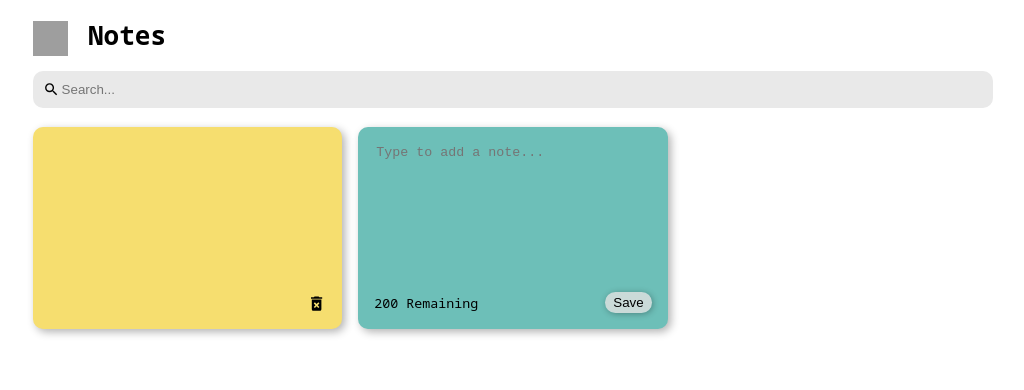
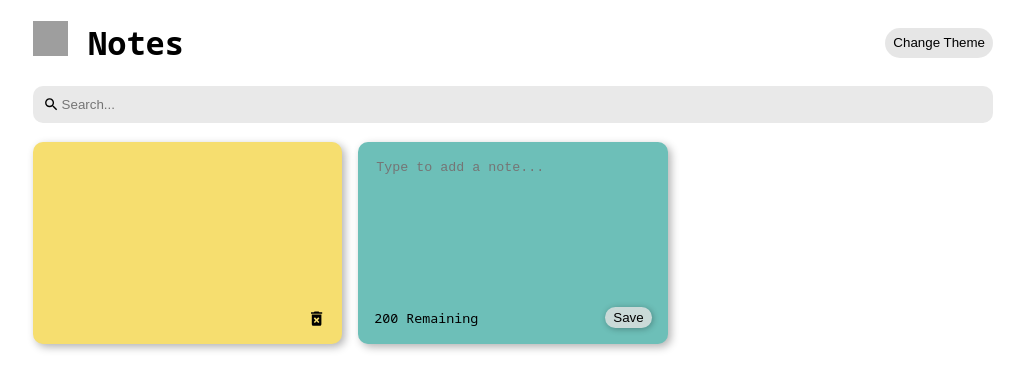
Before and after one commit to KOChz/notes, a React (Create React App) app: page / in a window 1280 px wide. Shown: the top 390 px of the page, without its empty margins (127-1151 px from the left). Built offline with nearby package versions, Linux system fonts and the light colour scheme; grey boxes are pictures that could not be loaded.

Commit message:
added theme tongle

```diff
--- a/package.json
+++ b/package.json
@@ -13,6 +13,7 @@
     "react-icons": "^4.3.1",
     "react-native": "^0.66.1",
     "react-scripts": "4.0.3",
+    "styled-components": "^5.3.3",
     "web-vitals": "^1.0.1"
   },
   "scripts": {
--- a/src/App.js
+++ b/src/App.js
@@ -15,8 +15,6 @@ const App = () => {
   ])
 
   const [searchText, setSearchText] = useState('')
-
-  const [darkMode, setDarkMode] = useState(false)
 
   useEffect(() => {
     const savedNotes = JSON.parse(localStorage.getItem('react-notes-app-data'))
@@ -48,9 +46,8 @@ const App = () => {
   }
 
   return (
-    <div className={`${darkMode && 'dark-mode'}`}>
     <div className="container">
-        <Header handleNightMode={setDarkMode} />
+      <Header />
       <Search handleSearchNote={setSearchText} />
       <NoteList
         notes={notes.filter((note) =>
@@ -60,7 +57,6 @@ const App = () => {
         handleDeleteNote={deleteNote}
       />
     </div>
-    </div>
   )
 }
 
--- a/src/header/header.component.jsx
+++ b/src/header/header.component.jsx
@@ -1,18 +1,37 @@
 import React from 'react'
 import './header.styles.scss'
 import './../note/note.styles.scss'
+import styled, { ThemeProvider } from 'styled-components'
+import { lightTheme, darkTheme, GlobalStyles } from './../themes'
+
+const StyledApp = styled.div`
+  color: ${(props) => props.theme.fontColor};
+`
 
 const Header = ({ handleNightMode }) => {
+  const [theme, setTheme] = React.useState('light')
+
+  const themeToggler = () => {
+    theme === 'light' ? setTheme('dark') : setTheme('light')
+  }
   return (
-    <div className="header">
+    <ThemeProvider theme={theme === 'light' ? lightTheme : darkTheme}>
+      <GlobalStyles />
+      <StyledApp className="header">
+        <div className="logo-and-notes">
           <img
             className="img-note"
             src="https://img.icons8.com/external-vitaliy-gorbachev-lineal-color-vitaly-gorbachev/60/000000/external-note-back-to-school-vitaliy-gorbachev-lineal-color-vitaly-gorbachev.png"
             width="35"
             height="35"
           />
-      <h1>Notes</h1>
+          <h1 className="notes">Notes</h1>
         </div>
+        <button className="dark-mode" onClick={() => themeToggler()}>
+          Change Theme
+        </button>
+      </StyledApp>
+    </ThemeProvider>
   )
 }
 
--- a/src/header/header.styles.scss
+++ b/src/header/header.styles.scss
@@ -1,11 +1,21 @@
 .header {
+  display: flex;
+  align-items: center;
+  justify-content: space-between;
+  font-size: medium;
+}
+
+.logo-and-notes {
   display: grid;
   grid-template-columns: 55px 100px 100px auto;
   grid-gap: 5 px;
+  grid-template-areas: 'logo notes dark-mode';
+  align-items: start;
 }
 
 .img-note {
   margin-top: 21px;
+  grid-area: logo;
 }
 
 .img-note:hover {
@@ -13,6 +23,25 @@
   -moz-animation: spin 5s linear infinite;
   animation: spin 5s linear infinite;
 }
+
+.notes {
+  grid-area: notes;
+}
+
+.dark-mode {
+  background-color: #e1e1e1ce;
+  border: none;
+  border-radius: 15px;
+  padding: 3px 8px 3px 8px;
+  height: 30px;
+}
+
+.dark-mode:hover {
+  background-color: #ededed;
+  transform: scale(1.05);
+  cursor: pointer;
+}
+
 @-moz-keyframes spin {
   100% {
     -moz-transform: rotate(360deg);
@@ -29,19 +58,3 @@
     transform: rotate(360deg);
   }
 }
-
-.night-mode {
-  background-color: #e1e1e1ce;
-  border: none;
-  border-radius: 10px;
-  padding: 5px 10px 5px 10px;
-  margin: 25px 705px;
-  width: 100px;
-  height: 35px;
-}
-
-.night-mode:hover {
-  background-color: #ededed;
-  transform: scale(1.05);
-  cursor: pointer;
-}
--- /dev/null
+++ b/src/themes.js
@@ -0,0 +1,14 @@
+import { createGlobalStyle } from 'styled-components'
+
+export const lightTheme = {
+  body: '#fff',
+}
+
+export const darkTheme = {
+  body: '#282828',
+}
+
+export const GlobalStyles = createGlobalStyle`
+  body {
+    background-color: ${(props) => props.theme.body};
+  }`
```
Also changed, not shown: 2 other files (tests, documents, lock files or other folders). Lines whose indentation alone changed are shown as unchanged.
